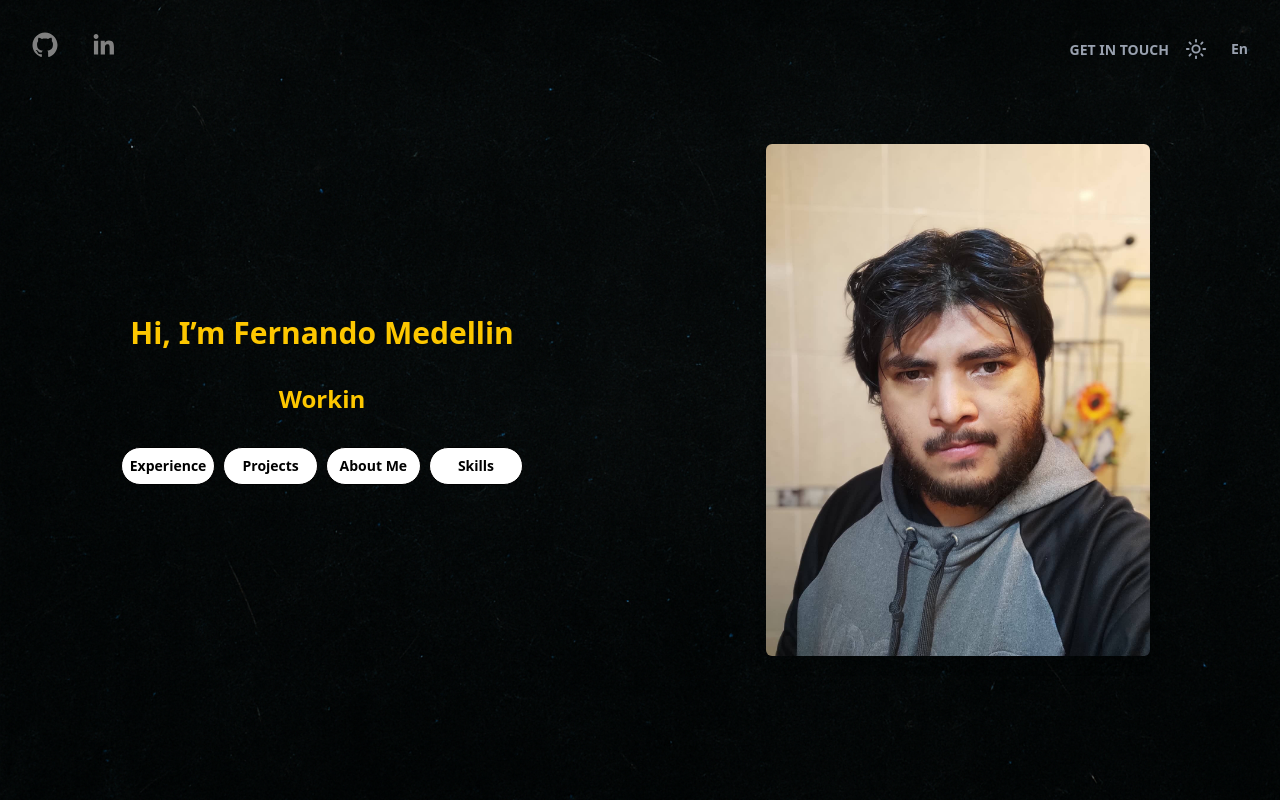
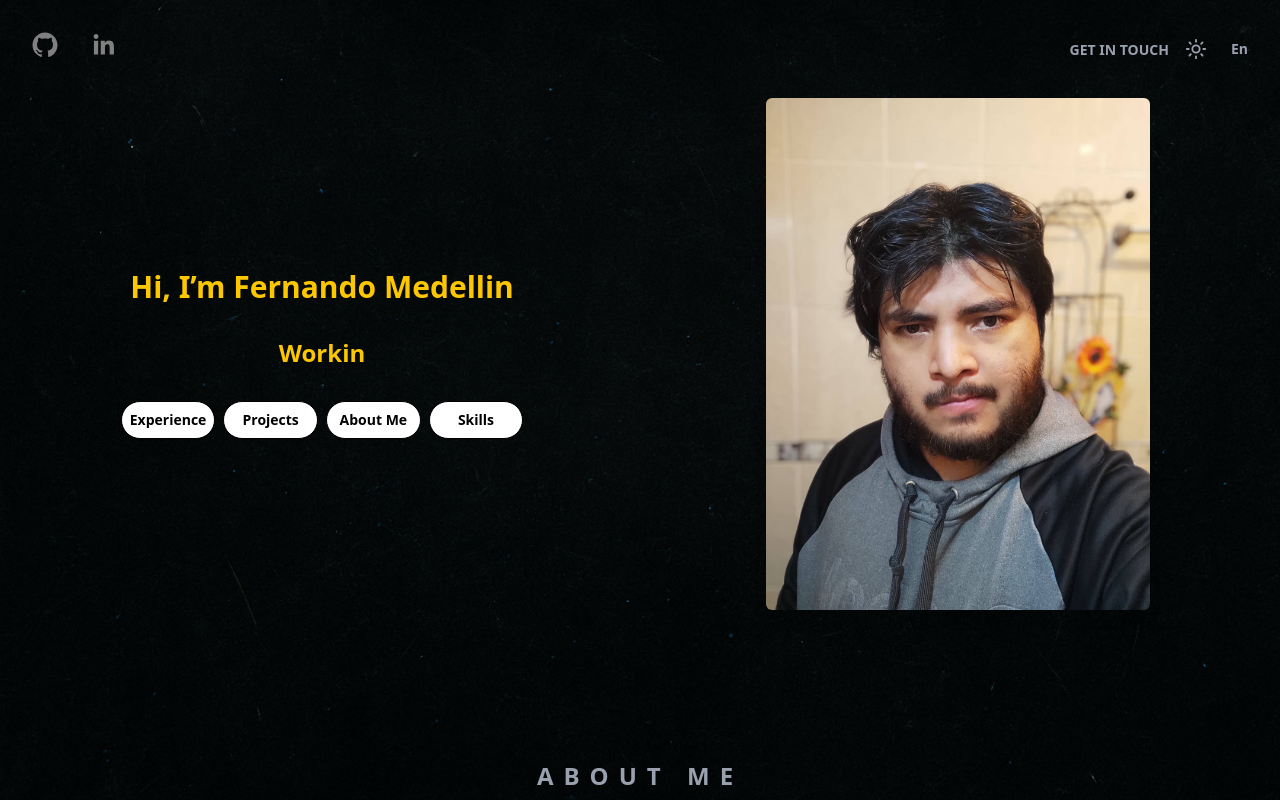
Before and after one commit to fer0o/portfolio, a Next.js app: page / in a window 1280 px wide. Built offline with nearby package versions, Linux system fonts and the light colour scheme.

Commit message:
eliminando el margin top de page para ver si en dispositivos pequeños funciona mejor

```diff
--- a/src/app/page.tsx
+++ b/src/app/page.tsx
@@ -28,11 +28,11 @@ export default function Home() {
       <Navbar />
 
       {/* Resto del contenido */}
-      <section className='snap-center my-16'>
+      <section className='snap-center'>
         <Hero />
       </section>
       {/* seccion About */}
-      <section className='snap-center my-16'>
+      <section className='snap-center'>
         <About/>
       </section>
 
```
